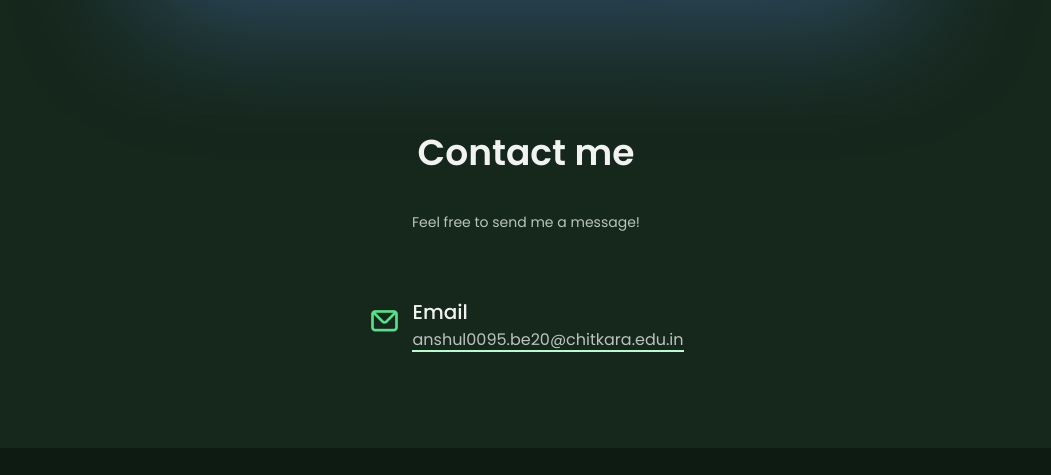
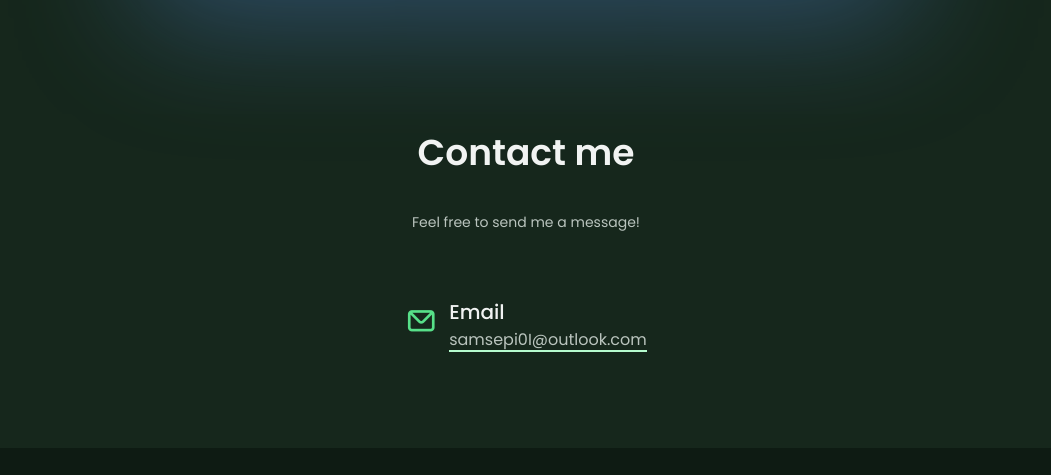
Before and after one commit to wxomi/personal-porfolio, a plain HTML site: page index.html in a window 1280 px wide. Shown: the part 1919-2394 px from the top of the page, without its empty margins (114-1165 px from the left). Drawn offline with nearby package versions, Linux system fonts and the light colour scheme.

Commit message:
changes email id

```diff
--- a/index.html
+++ b/index.html
@@ -182,7 +182,7 @@
                             </i>
                             <div>
                                 <h3 class="contact__title">Email</h3>
-                                <a href="mailto:anshul0095.be20@chitkara.edu.in" target="_blank" class="highlight-link">anshul0095.be20@chitkara.edu.in</a>
+                                <a href="mailto:samsepi0I@outlook.com" target="_blank" class="highlight-link">samsepi0I@outlook.com</a>
                             </div>
                         </div>
 
```
